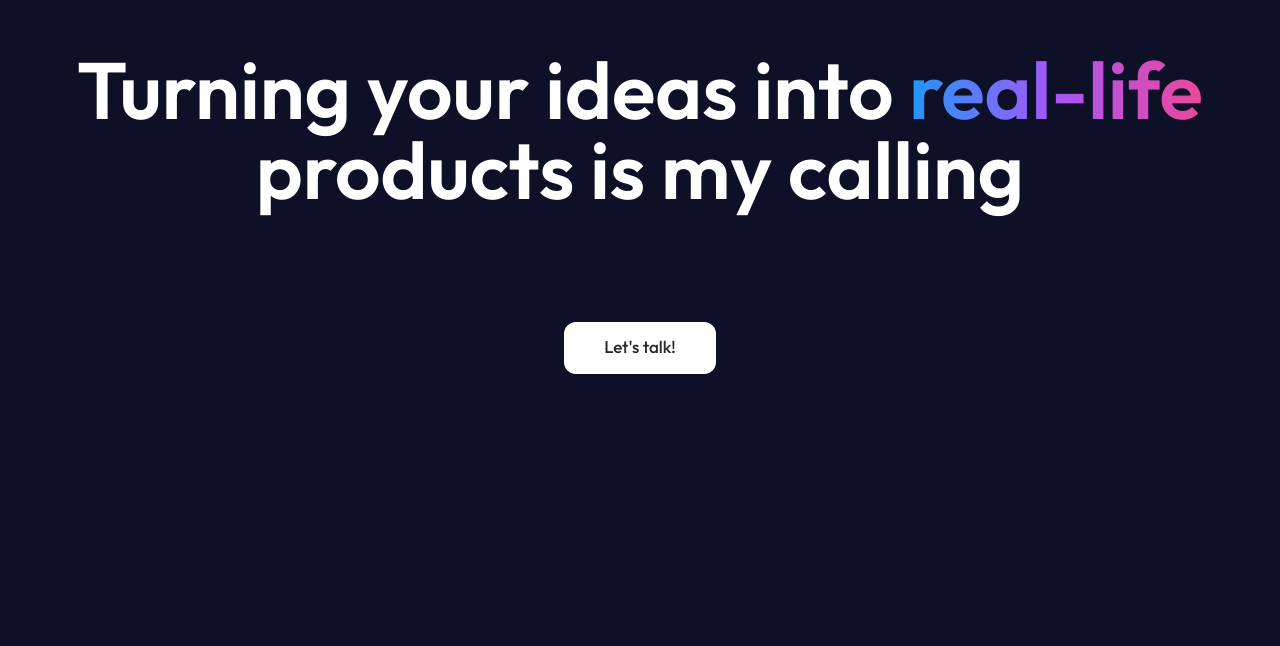
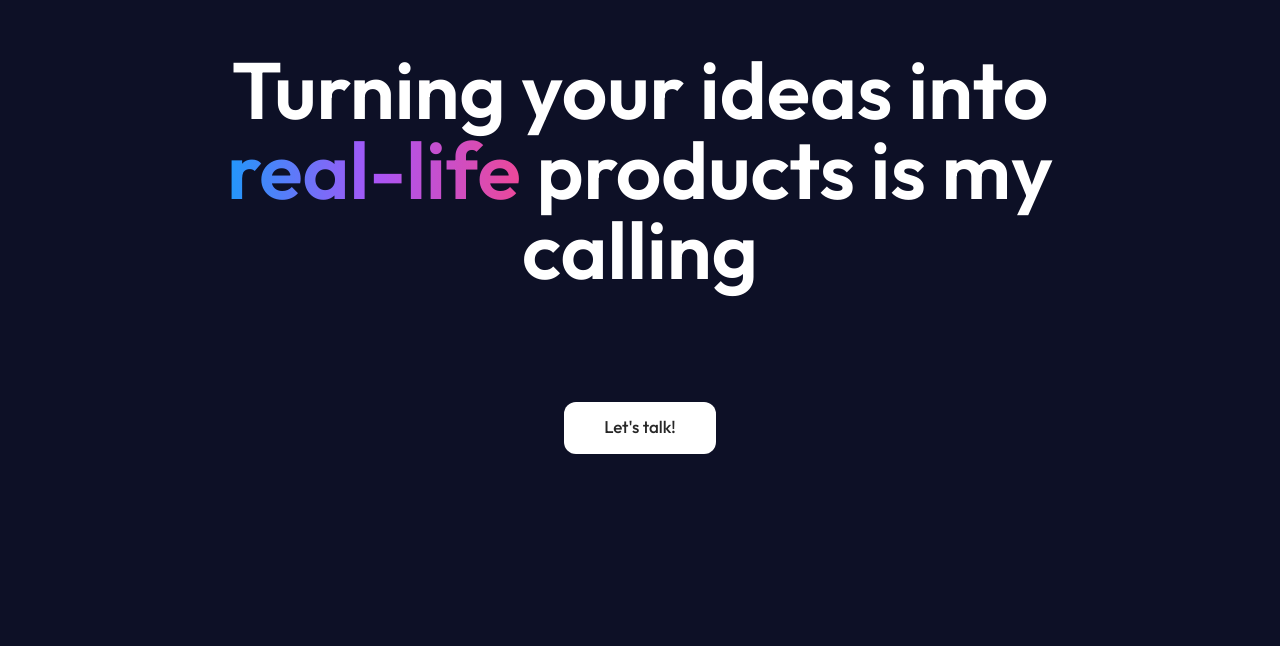
Before and after one commit to alif-firdaus/Passionate-React, a React (Create React App) app: page / in a window 1280 px wide. Shown: the part 7794-8440 px from the top of the page. Built offline with nearby package versions, Linux system fonts and the light colour scheme.

Commit message:
Getintouch Section xl : added

```diff
--- a/src/Pages/Getintouch.jsx
+++ b/src/Pages/Getintouch.jsx
@@ -4,10 +4,10 @@ const Getintouch = () => {
 	return (
 		<div
 			id="getintouch"
-			className="pt-20 pb-56 lg:pb-80 h-fit dark:bg-base bg-lightgrey px-sectionpxsm lg:px-sectionpxlg"
+			className="pt-20 pb-56 lg:pb-80 h-fit dark:bg-base bg-lightgrey px-sectionpxsm lg:px-sectionpxlg xl:px-sectionpxxl"
 		>
 			{/* Get in Touch Title */}
-			<h1 className="text-5xl lg:text-[80px] font-semibold text-center text-black md:text-6xl dark:text-white">
+			<h1 className="text-5xl lg:text-[80px] xl:px-11 font-semibold text-center text-black md:text-6xl dark:text-white">
 				Turning your ideas into{" "}
 				<span className="text-transparent bg-gradient-to-r dark:from-darkprimary from-lightprimary dark:via-purple-500 dark:to-pink-500 via-purple-500 to-pink-500 bg-clip-text">
 					real-life
```
